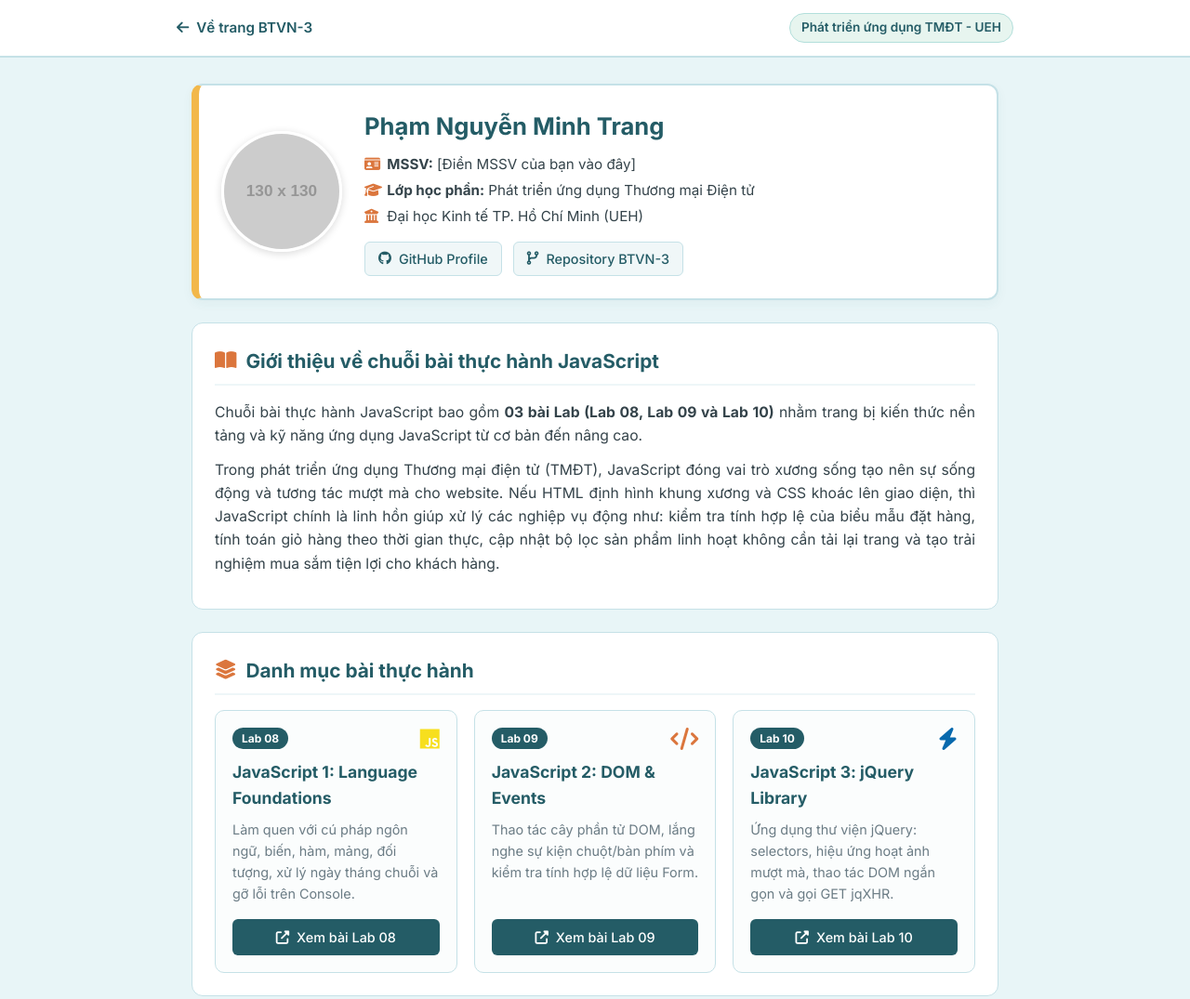
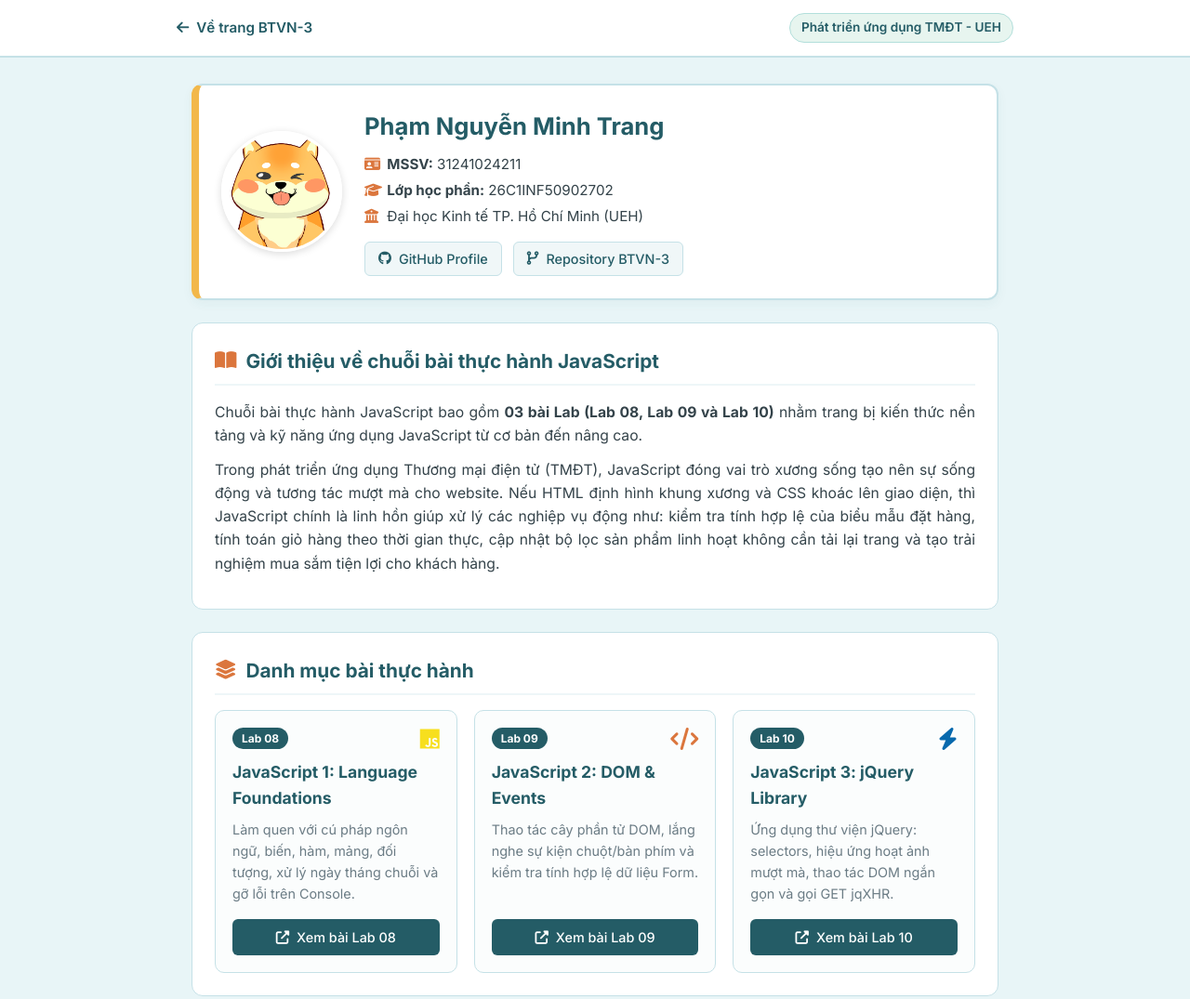
Before and after one commit to trangkth3012-ship-it/BTVN-3, a plain HTML site: page JavaScript-Labs/index.html in a window 1280 px wide. Shown: the top 1075 px of the page at 93% size. Drawn offline with Linux system fonts and the light colour scheme; placeholder pictures from the web are drawn by us.

Commit message:
Update avatar

```diff
--- a/JavaScript-Labs/index.html
+++ b/JavaScript-Labs/index.html
@@ -23,11 +23,11 @@
     <main class="container">
         <!-- 3.1 Thông tin cá nhân -->
         <section class="profile-card">
-            <img src="../images/ảnh thẻ.jpg" alt="Phạm Nguyễn Minh Trang" class="avatar" onerror="this.src='https://via.placeholder.com/130'">
+          <img src="../images/avatar.png" alt="Phạm Nguyễn Minh Trang" class="avatar">
             <div class="profile-info">
                 <h1>Phạm Nguyễn Minh Trang</h1>
-                <p class="meta-item"><i class="fas fa-id-card"></i> <strong>MSSV:</strong> <span>[Điền MSSV của bạn vào đây]</span></p>
-                <p class="meta-item"><i class="fas fa-graduation-cap"></i> <strong>Lớp học phần:</strong> <span>Phát triển ứng dụng Thương mại Điện tử</span></p>
+                <p class="meta-item"><i class="fas fa-id-card"></i> <strong>MSSV:</strong> <span>31241024211</span></p>
+                <p class="meta-item"><i class="fas fa-graduation-cap"></i> <strong>Lớp học phần:</strong> <span>26C1INF50902702</span></p>
                 <p class="meta-item"><i class="fas fa-university"></i> Đại học Kinh tế TP. Hồ Chí Minh (UEH)</p>
                 <div class="social-links">
                     <a href="https://github.com/trangkth3012-ship-it" target="_blank" class="btn-link"><i class="fab fa-github"></i> GitHub Profile</a>
```
Also changed, not shown: index.html (+1 -1 lines), images/avatar.png (added).
